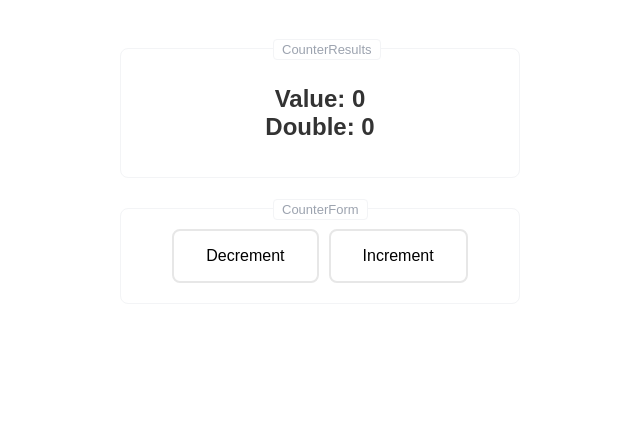
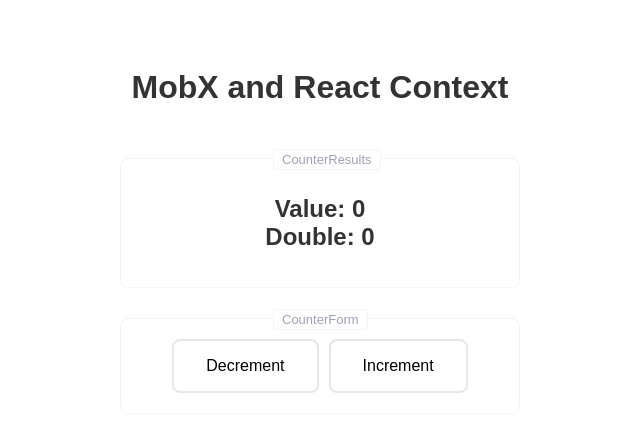
Before and after one commit to shopot/mobx-context-example, a React (Vite) app: page / in a window 1280 px wide. Shown: the top 432 px of the page, without its empty margins (320-960 px from the left). Built offline with nearby package versions, Linux system fonts and the light colour scheme.

Commit message:
feat: add h1 heading

```diff
--- a/src/app/app.tsx
+++ b/src/app/app.tsx
@@ -6,6 +6,7 @@
 export const App = (): JSX.Element => {
   return (
     <AppProvider>
+      <h1>MobX and React Context</h1>
       <Counter />
     </AppProvider>
   );
```
